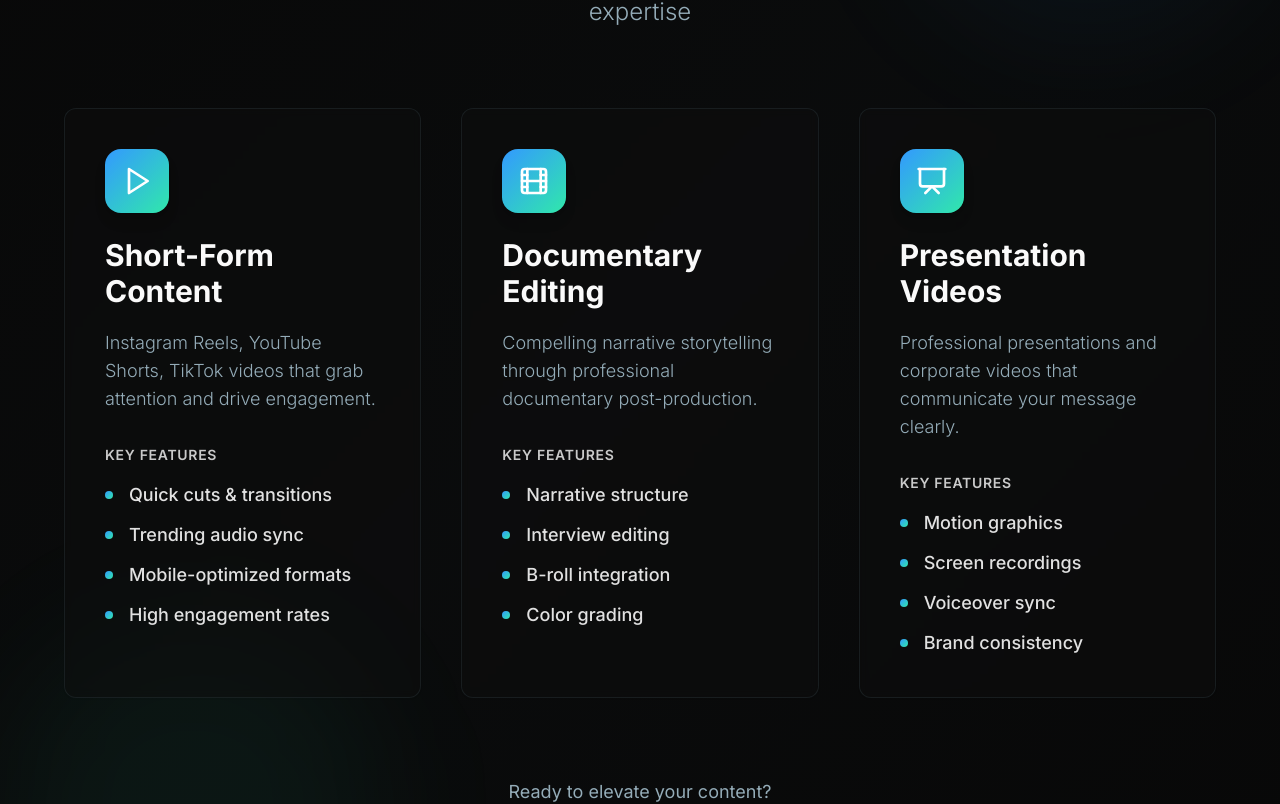
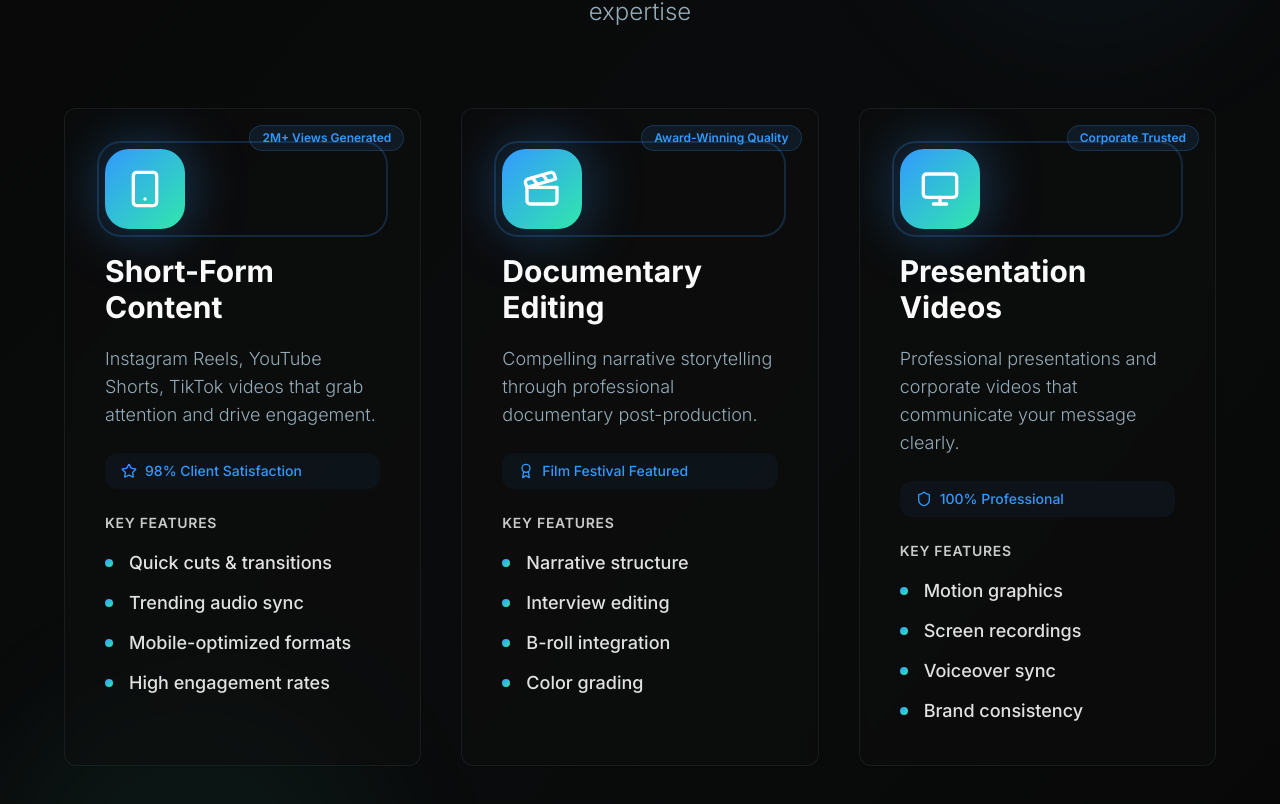
Before and after one commit to Prem-giri/shortform-vision, a React (Vite) app: page / in a window 1280 px wide. Shown: the part 1140-1944 px from the top of the page. Built offline with nearby package versions, Linux system fonts and the light colour scheme; the HTML template or start-up script is replaced by a standard one.

Commit message:
Enhance trust and creativity

```diff
--- a/src/components/Services.tsx
+++ b/src/components/Services.tsx
@@ -1,25 +1,31 @@
 import { Card } from "@/components/ui/card";
-import { Play, Film, Presentation } from "lucide-react";
+import { Smartphone, Clapperboard, Monitor, Star, Award, Shield } from "lucide-react";
 
 const Services = () => {
   const services = [
     {
       title: "Short-Form Content",
       description: "Instagram Reels, YouTube Shorts, TikTok videos that grab attention and drive engagement.",
-      icon: Play,
-      features: ["Quick cuts & transitions", "Trending audio sync", "Mobile-optimized formats", "High engagement rates"]
+      icon: Smartphone,
+      badge: "2M+ Views Generated",
+      features: ["Quick cuts & transitions", "Trending audio sync", "Mobile-optimized formats", "High engagement rates"],
+      trustIndicator: { icon: Star, text: "98% Client Satisfaction" }
     },
     {
       title: "Documentary Editing",
       description: "Compelling narrative storytelling through professional documentary post-production.",
-      icon: Film,
-      features: ["Narrative structure", "Interview editing", "B-roll integration", "Color grading"]
+      icon: Clapperboard,
+      badge: "Award-Winning Quality",
+      features: ["Narrative structure", "Interview editing", "B-roll integration", "Color grading"],
+      trustIndicator: { icon: Award, text: "Film Festival Featured" }
     },
     {
       title: "Presentation Videos",
       description: "Professional presentations and corporate videos that communicate your message clearly.",
-      icon: Presentation,
-      features: ["Motion graphics", "Screen recordings", "Voiceover sync", "Brand consistency"]
+      icon: Monitor,
+      badge: "Corporate Trusted",
+      features: ["Motion graphics", "Screen recordings", "Voiceover sync", "Brand consistency"],
+      trustIndicator: { icon: Shield, text: "100% Professional" }
     }
   ];
 
@@ -55,10 +61,21 @@ const Services = () => {
                 {/* Card Background Gradient */}
                 <div className="absolute inset-0 bg-gradient-to-br from-primary/5 via-transparent to-accent/5 opacity-0 group-hover:opacity-100 transition-opacity duration-700"></div>
 
-                {/* Icon Container */}
+                {/* Trust Badge */}
+                <div className="absolute top-4 right-4 bg-primary/10 text-primary text-xs font-semibold px-3 py-1 rounded-full border border-primary/20">
+                  {service.badge}
+                </div>
+
+                {/* Icon Container with Creative Design */}
                 <div className="relative z-10 mb-6">
-                  <div className="w-16 h-16 bg-gradient-primary rounded-2xl flex items-center justify-center group-hover:scale-110 transition-all duration-500 shadow-lg">
-                    <IconComponent className="w-8 h-8 text-white" />
+                  <div className="relative">
+                    <div className="w-20 h-20 bg-gradient-primary rounded-3xl flex items-center justify-center group-hover:scale-110 group-hover:rotate-3 transition-all duration-500 shadow-glow">
+                      <IconComponent className="w-10 h-10 text-white" />
+                    </div>
+                    {/* Decorative Ring */}
+                    <div className="absolute -inset-2 border-2 border-primary/20 rounded-3xl group-hover:border-primary/40 transition-colors duration-500"></div>
+                    {/* Pulse Effect */}
+                    <div className="absolute -inset-1 bg-primary/10 rounded-3xl opacity-0 group-hover:opacity-100 group-hover:animate-pulse transition-opacity duration-500"></div>
                   </div>
                 </div>
 
@@ -66,9 +83,15 @@ const Services = () => {
                   <h3 className="text-2xl lg:text-3xl font-display font-bold mb-4 lg:mb-5 group-hover:text-primary transition-colors duration-300">
                     {service.title}
                   </h3>
-                  <p className="text-muted-foreground mb-8 leading-relaxed text-base lg:text-lg font-light">
+                  <p className="text-muted-foreground mb-6 leading-relaxed text-base lg:text-lg font-light">
                     {service.description}
                   </p>
+
+                  {/* Trust Indicator */}
+                  <div className="flex items-center mb-6 text-sm font-medium text-primary bg-primary/5 px-4 py-2 rounded-lg">
+                    <service.trustIndicator.icon className="w-4 h-4 mr-2" />
+                    {service.trustIndicator.text}
+                  </div>
 
                   {/* Features List */}
                   <div className="space-y-4">
@@ -101,7 +124,7 @@ const Services = () => {
           </p>
           <a href="#contact" className="inline-flex items-center px-8 py-4 bg-gradient-primary text-white font-semibold rounded-full hover:shadow-glow transition-all duration-300 hover:scale-105">
             Get Started Today
-            <Play className="w-5 h-5 ml-2" />
+            <Smartphone className="w-5 h-5 ml-2" />
           </a>
         </div>
       </div>
```
